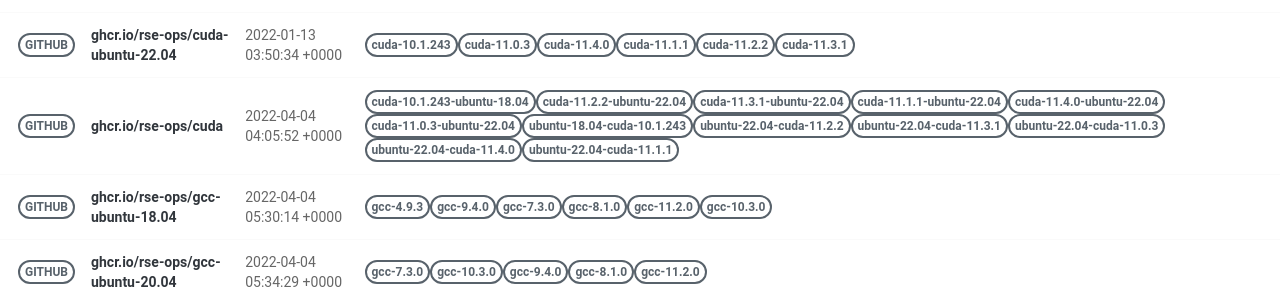
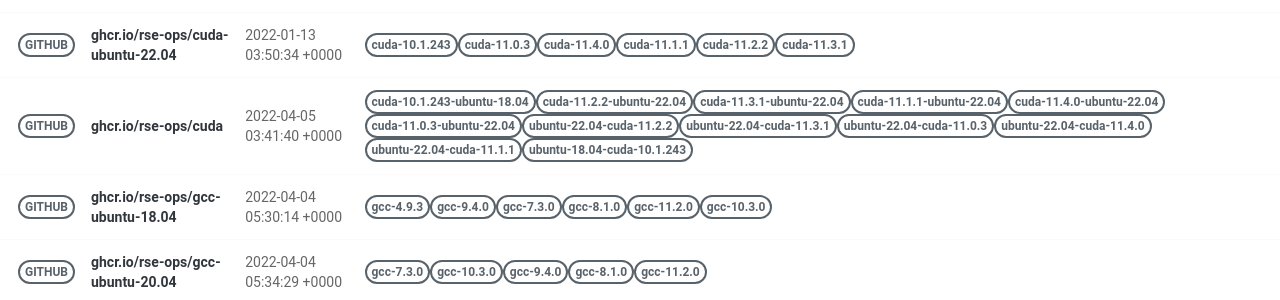
Before and after one commit to rse-ops/docker-images, a Jekyll site: the page built from pages/index.md, in a window 1280 px wide. Shown: the part 417-717 px from the top of the page. Built offline with Jekyll 4.4.1, drawn with Linux system fonts in a browser that asks for light colours; nearby versions of some CDN libraries.

Commit message:
Automated push to update library 2022-04-05

```diff
--- a/_library/ghcr.io-rse-ops-cuda.md
+++ b/_library/ghcr.io-rse-ops-cuda.md
@@ -1,7 +1,7 @@
 ---
 layout: container
 name: ghcr.io/rse-ops/cuda
-updated_at: 2022-04-04 04:05:52.307385
+updated_at: 2022-04-05 03:41:40.253561
 
 
 container_url: https://github.com/orgs/rse-ops/packages/container/package/cuda
@@ -24,9 +24,6 @@ versions:
  - tag: cuda-11.0.3-ubuntu-22.04
    dockerfile: https://github.com/rse-ops/docker-images/blob/main/ubuntu/cuda/Dockerfile
    manifest: https://crane.ggcr.dev/manifest/ghcr.io/rse-ops/cuda:cuda-11.0.3-ubuntu-22.04
- - tag: ubuntu-18.04-cuda-10.1.243
-   dockerfile: https://github.com/rse-ops/docker-images/blob/main/ubuntu/cuda/Dockerfile
-   manifest: https://crane.ggcr.dev/manifest/ghcr.io/rse-ops/cuda:ubuntu-18.04-cuda-10.1.243
  - tag: ubuntu-22.04-cuda-11.2.2
    dockerfile: https://github.com/rse-ops/docker-images/blob/main/ubuntu/cuda/Dockerfile
    manifest: https://crane.ggcr.dev/manifest/ghcr.io/rse-ops/cuda:ubuntu-22.04-cuda-11.2.2
```
Also changed, not shown: other parts of _library/ghcr.io-rse-ops-cuda.md (+3 -0 lines).
